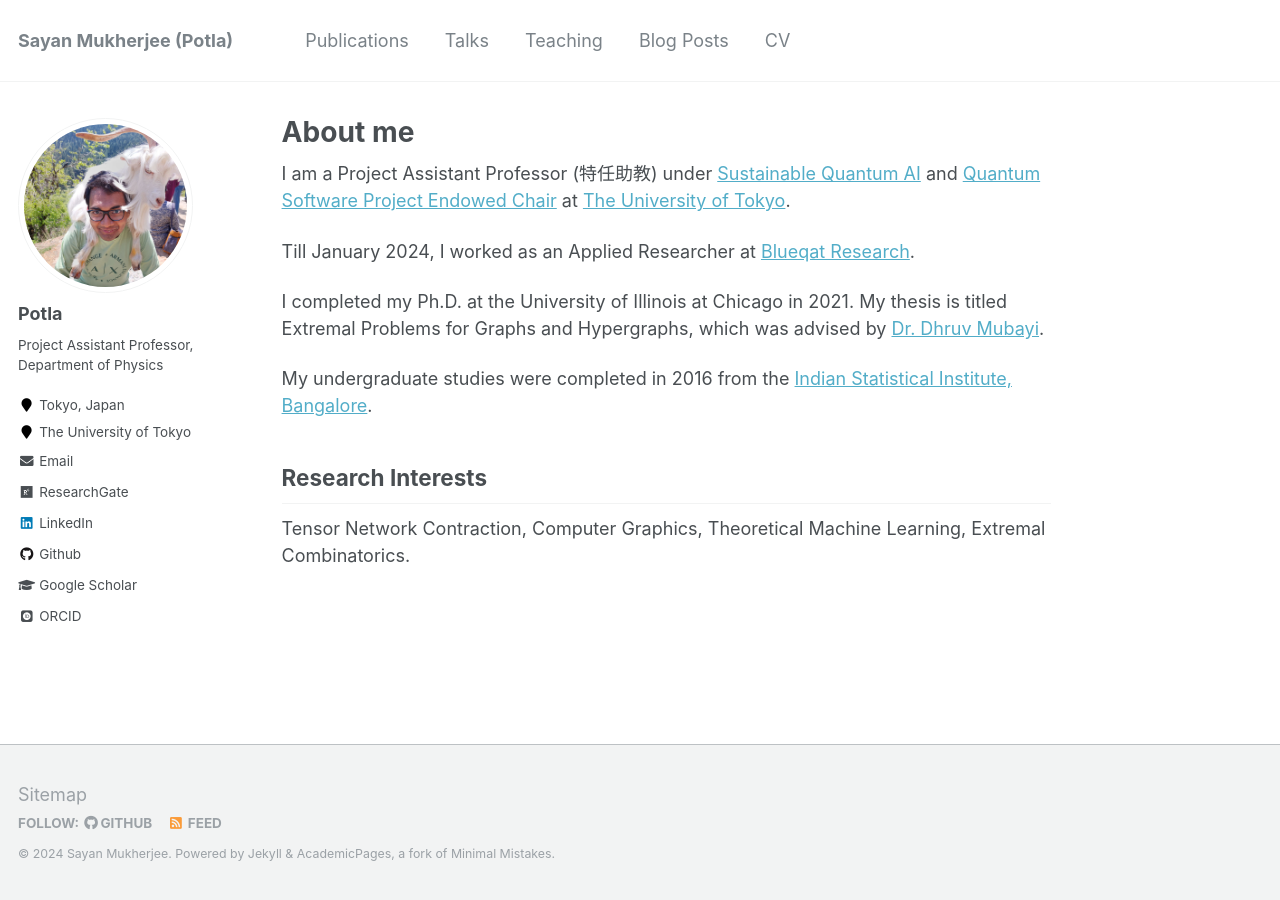
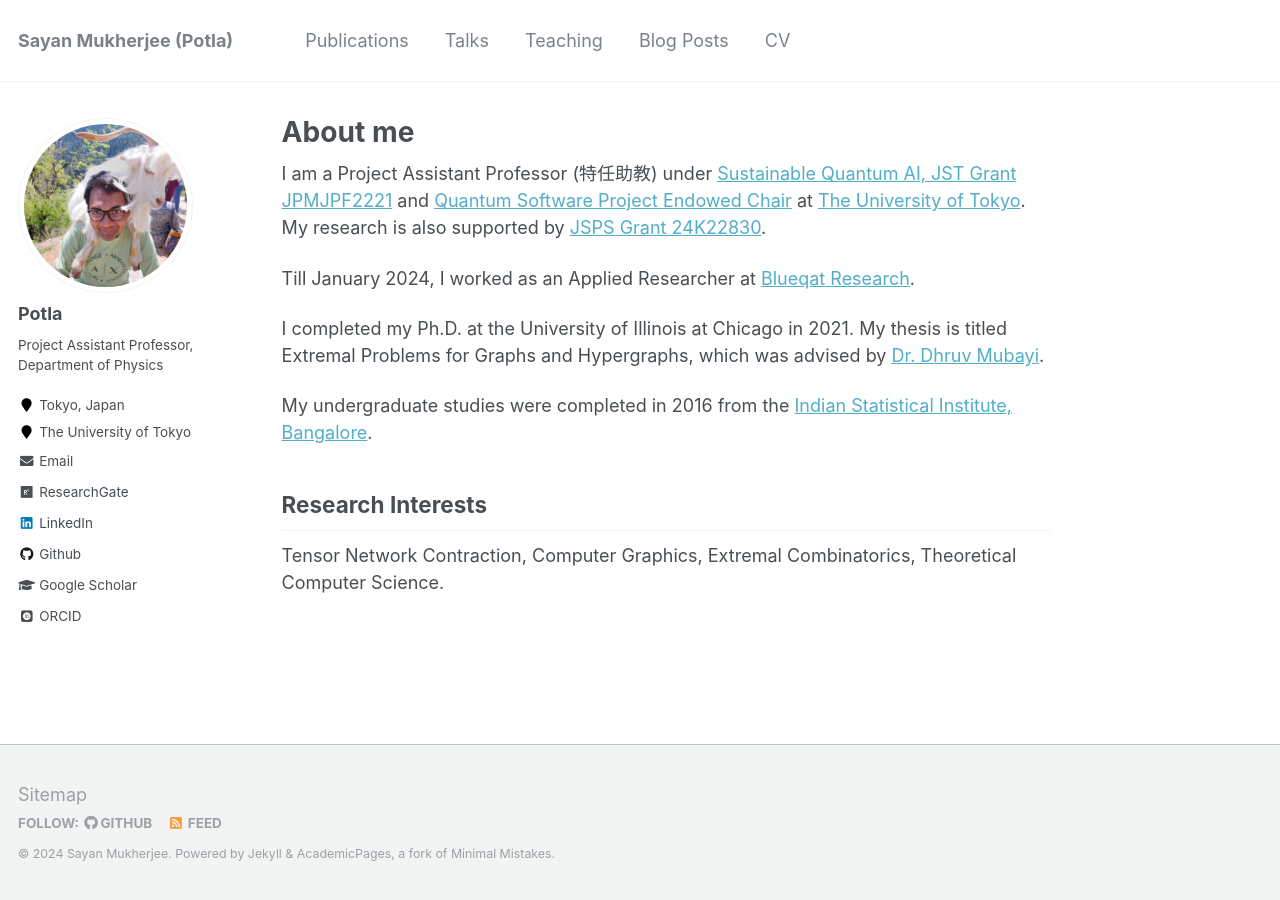
Before and after one commit to Potla1995/potla1995.github.io, a Jekyll site: the page built from _pages/about.md, in a window 1280 px wide. Built offline with Jekyll 4.4.1, drawn with Linux system fonts in a browser that asks for light colours; some web fonts are replaced.

Commit message:
Update JSPS Kakenhi and CV

```diff
--- a/_pages/about.md
+++ b/_pages/about.md
@@ -8,7 +8,8 @@ redirect_from:
   - /about.html
 ---
 
-I am a Project Assistant Professor (特任助教) under [Sustainable Quantum AI](https://sqai.jp/) and [Quantum Software Project Endowed Chair](http://qsw.phys.s.u-tokyo.ac.jp/) at [The University of Tokyo](https://www.u-tokyo.ac.jp/en/index.html).
+I am a Project Assistant Professor (特任助教) under [Sustainable Quantum AI, JST Grant JPMJPF2221](https://sqai.jp/) and [Quantum Software Project Endowed Chair](http://qsw.phys.s.u-tokyo.ac.jp/) at [The University of Tokyo](https://www.u-tokyo.ac.jp/en/index.html).
+My research is also supported by [JSPS Grant 24K22830](https://kaken.nii.ac.jp/en/grant/KAKENHI-PROJECT-24K22830/).
 
 Till January 2024, I worked as an Applied Researcher at [Blueqat Research](https://corp.blueqat.com/research).
 
@@ -18,4 +19,4 @@ My undergraduate studies were completed in 2016 from the [Indian Statistical Ins
 
 ## Research Interests
 
-Tensor Network Contraction, Computer Graphics, Theoretical Machine Learning, Extremal Combinatorics.
+Tensor Network Contraction, Computer Graphics, Extremal Combinatorics, Theoretical Computer Science.
```
Also changed, not shown: 1 other file.
